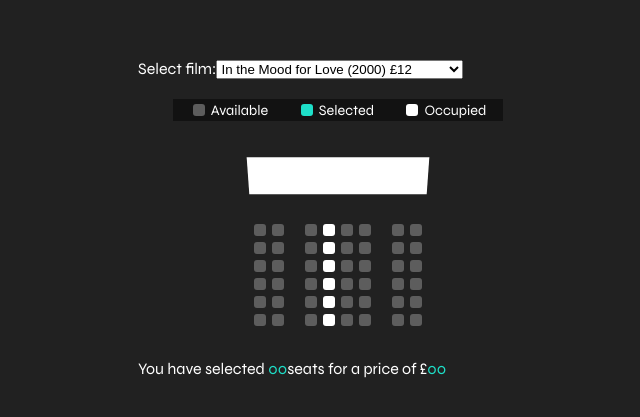
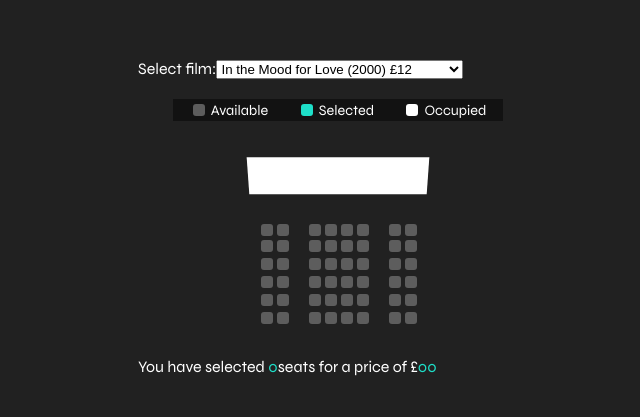
Before and after one commit to hannah-choi/theater_seat_reservation, a React (Create React App) app: page / in a window 1280 px wide. Shown: the part 241-658 px from the top of the page, without its empty margins (302-942 px from the left). Built offline with nearby package versions, Linux system fonts and the light colour scheme.

Commit message:
created context, added css grid

```diff
--- a/src/App.css
+++ b/src/App.css
@@ -73,14 +73,6 @@ button.seat:focus {
     outline: none;
 }
 
-button.seat:nth-of-type(2) {
-    margin-right: 18px;
-}
-
-button.seat:nth-last-of-type(2) {
-    margin-left: 18px;
-}
-
 button.seat:not(.occupied):hover {
     cursor: pointer;
     transform: scale(1.2);
@@ -102,3 +94,11 @@ button.occupied {
 div.calculate span {
     color: var(--selected);
 }
+
+div.seatsContainer {
+    width: 40%;
+    display: grid;
+    justify-content: space-around;
+    grid-template-columns: 16px 32px 16px 16px 16px 32px 16px 16px;
+    grid-template-rows: 16px;
+}
--- a/src/App.js
+++ b/src/App.js
@@ -1,8 +1,9 @@
+import { useState } from "react";
 import "./App.css";
 import Selector from "./components/Selector";
 import Showcase from "./components/Showcase";
+import Calculate from "./components/Calculate";
 import SelectSeat from "./components/SelectSeat";
-import Calculate from "./components/Calculate";
 
 function App() {
     return (
--- a/src/components/Calculate.js
+++ b/src/components/Calculate.js
@@ -1,9 +1,13 @@
 import React from "react";
+import { useSeatContext } from "./SeatProvider";
 
 export default function Calculate() {
+    const { selected } = useSeatContext();
+
     return (
         <div className="calculate">
-            You have selected <span className="seatTotal">00</span>seats for a
+            You have selected{" "}
+            <span className="seatTotal">{selected.length}</span>seats for a
             price of £<span className="priceTotal">00</span>
         </div>
     );
--- a/src/components/Row.js
+++ b/src/components/Row.js
@@ -1,16 +1,15 @@
 import React from "react";
+import Seat from "./Seat";
 
-export default function Row() {
-    return (
-        <section className="row">
-            <button className="seat"></button>
-            <button className="seat"></button>
-            <button className="seat"></button>
-            <button className="seat occupied"></button>
-            <button className="seat"></button>
-            <button className="seat"></button>
-            <button className="seat"></button>
-            <button className="seat"></button>
-        </section>
-    );
+export default function Row({ selectSeat }) {
+    const seatArray = Array.from({ length: 8 }).map((item, i) => (
+        <Seat key={i} selectSeat={selectSeat} />
+    ));
+
+    // const selectedSeats = seatArray.map(item =>
+    //     item.classList.contains("selected")
+    // );
+    console.log(seatArray);
+
+    return <section className="row">{seatArray}</section>;
 }
--- /dev/null
+++ b/src/components/Seat.js
@@ -0,0 +1,5 @@
+import React from "react";
+
+export default function Seat() {
+    return <button className="seat"></button>;
+}
--- /dev/null
+++ b/src/components/SeatProvider.js
@@ -0,0 +1,52 @@
+import React, { useState, useContext, createContext } from "react";
+
+export const SeatContext = createContext(SeatProvider);
+export const useSeatContext = () => useContext(SeatContext);
+
+export default function SeatProvider({ children }) {
+    const [selected, setSelected] = useState([]);
+
+    const selectSeat = e => {
+        if (!e.target.classList.contains(".occupied")) {
+            if (!e.target.classList.contains("selected")) {
+                e.target.classList.add("selected");
+                setSelected([...selected, e.target.dataset.index]);
+            } else {
+                e.target.classList.remove("selected");
+                setSelected(
+                    selected.filter(item => item !== e.target.dataset.index)
+                );
+            }
+        }
+    };
+
+    const rows = 8;
+    const columns = 6;
+    let seats = [];
+
+    const seatArray = Array(rows * columns)
+        .join(" ")
+        .split(" ")
+        .map((_, i) => {
+            return (
+                <button
+                    key={i}
+                    data-index={i}
+                    className="seat"
+                    onClick={e => selectSeat(e)}
+                ></button>
+            );
+        });
+
+    return (
+        <SeatContext.Provider
+            value={{
+                selected,
+                selectSeat,
+                seatArray,
+            }}
+        >
+            {children}
+        </SeatContext.Provider>
+    );
+}
--- a/src/components/SelectSeat.js
+++ b/src/components/SelectSeat.js
@@ -1,16 +1,13 @@
 import React from "react";
-import Row from "./Row";
+import { useSeatContext } from "./SeatProvider";
 
-export default function SelectSeat() {
+export default function SelectSeat({ selectSeat }) {
+    const { seatArray } = useSeatContext();
+
     return (
         <div className="selectSeat">
             <div className="screen"></div>
-            <Row />
-            <Row />
-            <Row />
-            <Row />
-            <Row />
-            <Row />
+            <div className="seatsContainer">{seatArray}</div>
         </div>
     );
 }
--- a/src/components/Selector.js
+++ b/src/components/Selector.js
@@ -3,7 +3,7 @@ import React from "react";
 export default function Selector() {
     return (
         <div className="selector">
-            <label for="select">Select film:</label>
+            <label htmlFor="select">Select film:</label>
             <select name="film" id="film">
                 <option value="12">In the Mood for Love (2000) £12</option>
                 <option value="10">House of Hummingbird (2018) £10</option>
--- a/src/index.js
+++ b/src/index.js
@@ -1,14 +1,17 @@
-import React from 'react';
-import ReactDOM from 'react-dom';
-import './index.css';
-import App from './App';
-import reportWebVitals from './reportWebVitals';
+import React from "react";
+import ReactDOM from "react-dom";
+import "./index.css";
+import App from "./App";
+import SeatProvider from "./components/SeatProvider";
+import reportWebVitals from "./reportWebVitals";
 
 ReactDOM.render(
-  <React.StrictMode>
-    <App />
-  </React.StrictMode>,
-  document.getElementById('root')
+    <SeatProvider>
+        <React.StrictMode>
+            <App />
+        </React.StrictMode>
+    </SeatProvider>,
+    document.getElementById("root")
 );
 
 // If you want to start measuring performance in your app, pass a function
```
